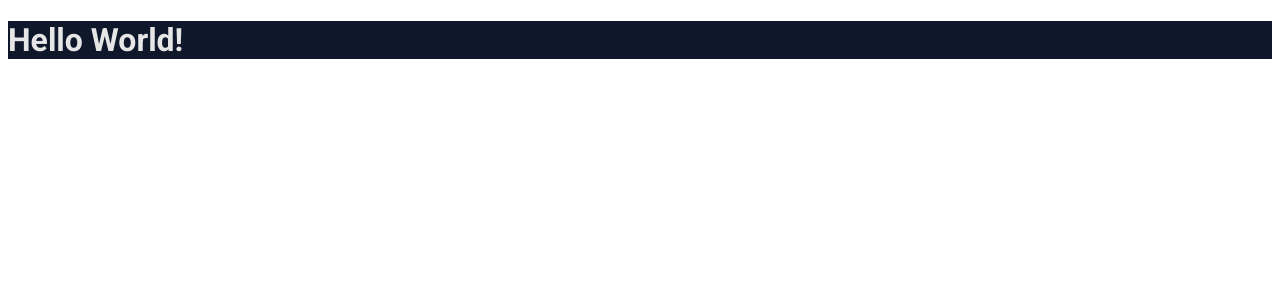
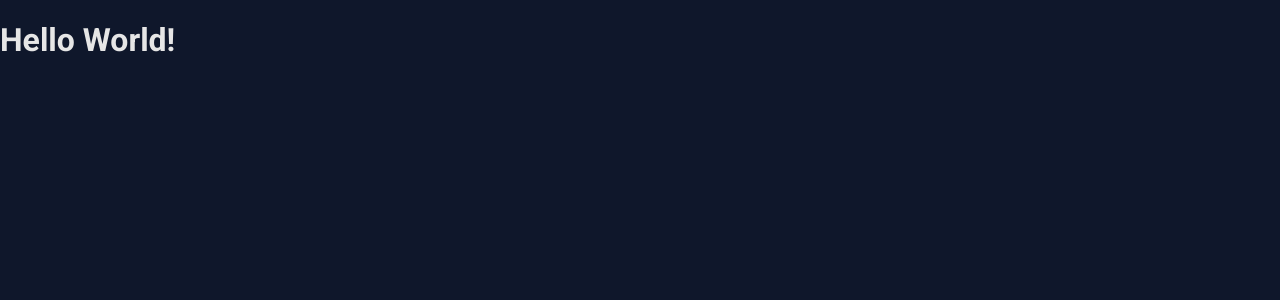
Before and after one commit to kacperfaber/kacperfaber-app, a React app: page / in a window 1280 px wide. Shown: the top 300 px of the page. Built offline with nearby package versions, Linux system fonts and the light colour scheme; the HTML template or start-up script is replaced by a standard one.

Commit message:
Made background fill the whole screen.

```diff
--- a/src/ui/styles/styles.ts
+++ b/src/ui/styles/styles.ts
@@ -5,13 +5,19 @@ import '@fontsource/roboto/700.css';
 
 export const colors = {
     backgroundColor: 'rgb(15, 23, 43)',
-    onBackground: 'rgb(230, 230, 230)'
+    onBackground: 'rgb(230, 230, 230)',
+    secondary: 'rgb(150, 150, 150)'
 }
 
 export const styles = {
     body: {
         backgroundColor: colors.backgroundColor,
         color: colors.onBackground,
-        fontFamily: "Roboto"
+        fontFamily: "Roboto",
+        position: 'absolute',
+        left: 0,
+        top: 0,
+        width: '100vw',
+        height: '100vh'
     }
 }
```
